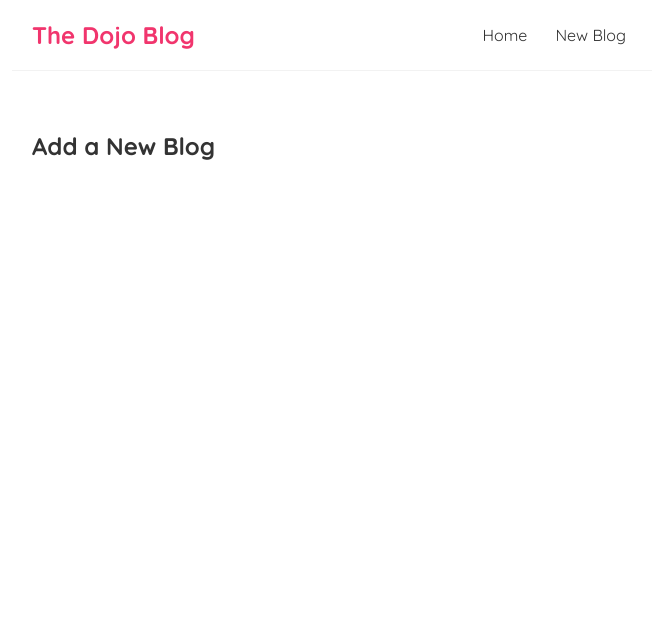
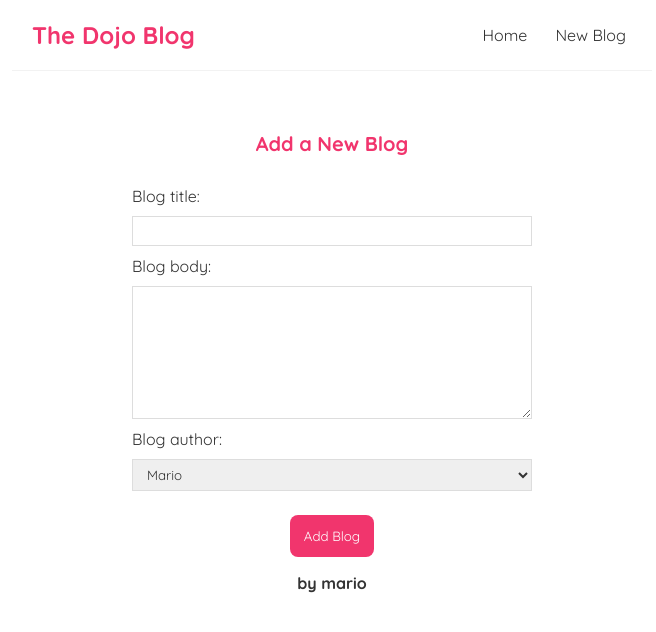
Before and after one commit to rizkygusna/dojo-blog, a React (Create React App) app: page /create in a window 1280 px wide. Shown: the top 632 px of the page, without its empty margins (308-964 px from the left). Built offline with nearby package versions, Linux system fonts and the light colour scheme; the HTML template or start-up script is replaced by a standard one.

Commit message:
feat: create blog form

```diff
--- a/src/CreateBlog.js
+++ b/src/CreateBlog.js
@@ -1,7 +1,41 @@
+import { useState } from 'react/cjs/react.development';
+
 const CreateBlog = () => {
+  const [title, setTitle] = useState('');
+  const [body, setBody] = useState('');
+  const [author, setAuthor] = useState('mario');
+
   return (
     <div className='create'>
       <h2>Add a New Blog</h2>
+      <form>
+        <label>Blog title:</label>
+        <input
+          type='text'
+          required
+          value={title}
+          onChange={(e) => setTitle(e.target.value)}
+        />
+
+        <label>Blog body:</label>
+        <textarea
+          required
+          value={body}
+          onChange={(e) => setBody(e.target.value)}
+        ></textarea>
+
+        <label>Blog author:</label>
+        <select value={author} onChange={(e) => setAuthor(e.target.value)}>
+          <option value='mario'>Mario</option>
+          <option value='yoshi'>Yoshi</option>
+        </select>
+        <button>Add Blog</button>
+      </form>
+      <div className='create-preview'>
+        <h3>{title}</h3>
+        <h4>{`by ${author}`}</h4>
+        <p>{body}</p>
+      </div>
     </div>
   );
 };
--- a/src/index.css
+++ b/src/index.css
@@ -52,3 +52,74 @@
 .blog-preview a {
   text-decoration: none;
 }
+
+/* blog details page */
+.blog-details h2 {
+  font-size: 20px;
+  color: #f1356d;
+  margin-bottom: 10px;
+}
+.blog-details div {
+  margin: 20px 0;
+}
+.blog-details button {
+  background: #f1356d;
+  color: #fff;
+  border: 0;
+  padding: 8px;
+  border-radius: 8px;
+  cursor: pointer;
+}
+
+/* create new blog form */
+.create {
+  max-width: 400px;
+  margin: 0 auto;
+  text-align: center;
+}
+.create label {
+  text-align: left;
+  display: block;
+}
+.create h2 {
+  font-size: 20px;
+  color: #f1356d;
+  margin-bottom: 30px;
+}
+.create input,
+.create textarea,
+.create select {
+  width: 100%;
+  padding: 6px 10px;
+  margin: 10px 0;
+  border: 1px solid #ddd;
+  box-sizing: border-box;
+  display: block;
+}
+
+.create textarea {
+  height: 10em;
+}
+
+.create button {
+  background: #f1356d;
+  color: #fff;
+  border: 0;
+  margin-top: 1em;
+  padding: 1em;
+  border-radius: 8px;
+  cursor: pointer;
+}
+
+.create p {
+  max-width: 600px;
+}
+
+.create-preview,
+.create-preview p {
+  margin: 1em 0;
+}
+
+.create-preview p {
+  text-align: justify;
+}
```
